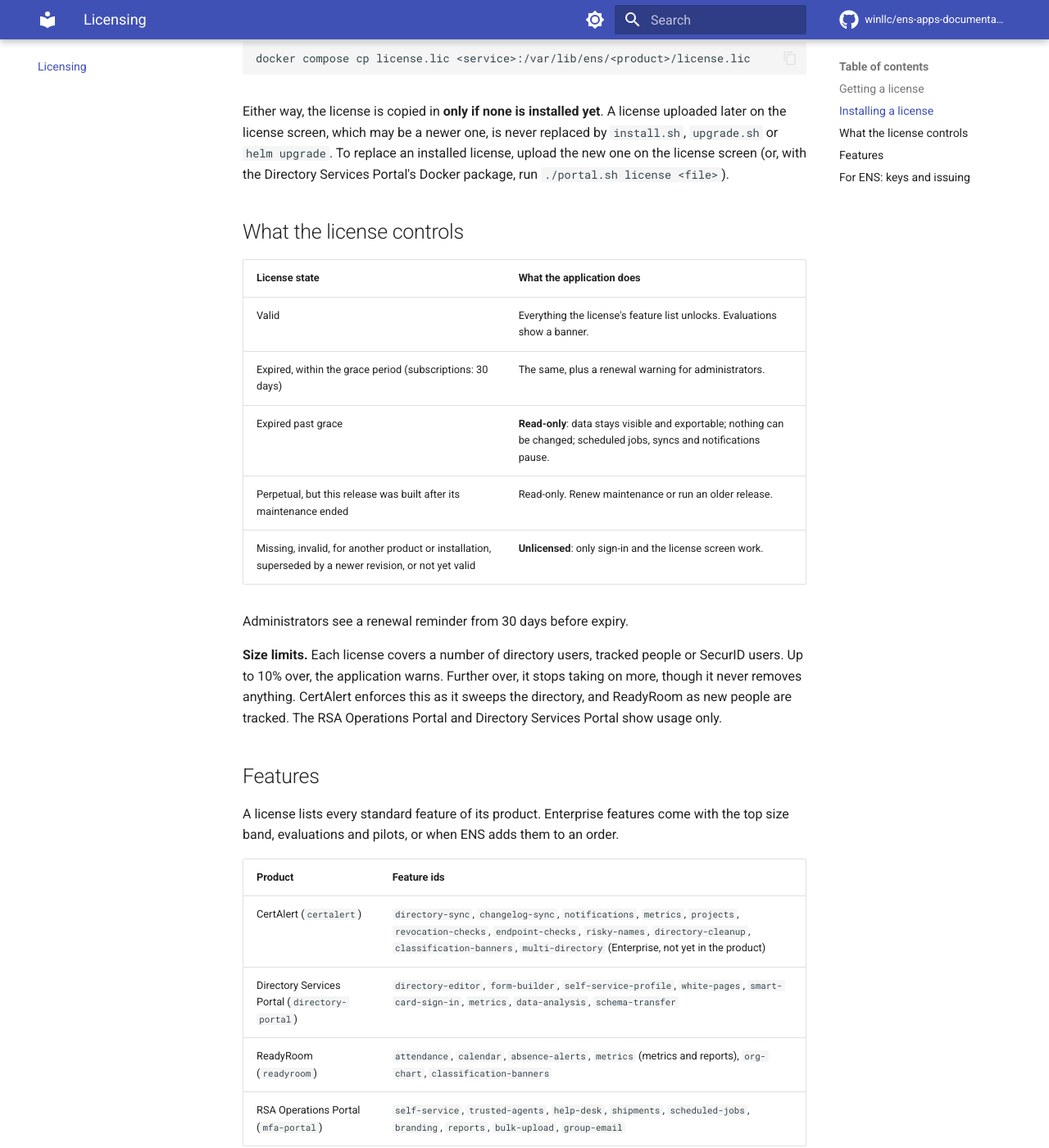
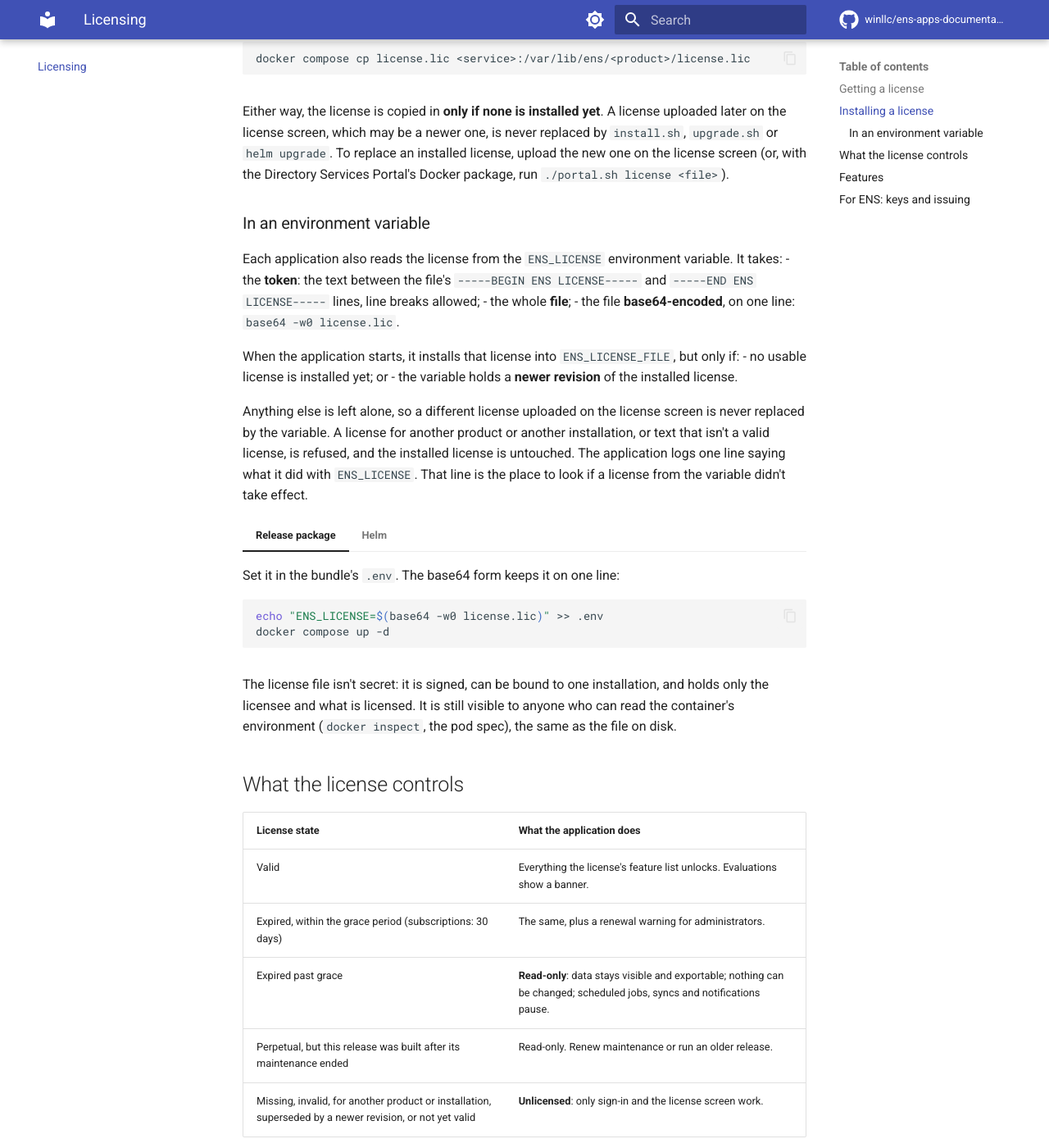
Before and after one commit to winllc/ens-apps-documentation, an MkDocs documentation site: the page built from docs/licensing.md, in a window 1280 px wide and 1400 px high, scrolled down 1984 px. Shown: the whole window at 82% size. Built offline with MkDocs 1.6.1 and Material for MkDocs 9.7.7, drawn with Linux system fonts in a browser that asks for light colours; comment, search, counter and statistics services are not loaded.

Commit message:
Licensing: installing a license from the ENS_LICENSE environment variable
Co-Authored-By: Claude Opus 5.5 <noreply@anthropic.com>
Claude-Session: https://claude.ai/code/session_01R2Q6XtDB8DfVmiejzJGwBh

````diff
--- a/docs/licensing.md
+++ b/docs/licensing.md
@@ -83,6 +83,58 @@ the license screen, which may be a newer one, is never replaced by `install.sh`,
 `helm upgrade`. To replace an installed license, upload the new one on the license screen (or, with the Directory
 Services Portal's Docker package, run `./portal.sh license <file>`).
 
+### In an environment variable
+
+Each application also reads the license from the `ENS_LICENSE` environment variable. It takes:
+- the **token**: the text between the file's `-----BEGIN ENS LICENSE-----` and `-----END ENS LICENSE-----`
+  lines, line breaks allowed;
+- the whole **file**;
+- the file **base64-encoded**, on one line: `base64 -w0 license.lic`.
+
+When the application starts, it installs that license into `ENS_LICENSE_FILE`, but only if:
+- no usable license is installed yet; or
+- the variable holds a **newer revision** of the installed license.
+
+Anything else is left alone, so a different license uploaded on the license screen is never replaced by
+the variable. A license for another product or another installation, or text that isn't a valid license,
+is refused, and the installed license is untouched. The application logs one line saying what it did with
+`ENS_LICENSE`. That line is the place to look if a license from the variable didn't take effect.
+
+=== "Release package"
+
+    Set it in the bundle's `.env`. The base64 form keeps it on one line:
+
+    ```bash
+    echo "ENS_LICENSE=$(base64 -w0 license.lic)" >> .env
+    docker compose up -d
+    ```
+
+=== "Helm"
+
+    Put the license in a Secret, and pass it to the application with `extraEnv`. For the Directory
+    Services Portal the setting is `api.extraEnv`:
+
+    ```bash
+    kubectl -n <namespace> create secret generic <product>-license-env --from-file=ENS_LICENSE=./license.lic
+    ```
+
+    ```yaml
+    extraEnv:
+      - name: ENS_LICENSE
+        valueFrom:
+          secretKeyRef:
+            name: <product>-license-env
+            key: ENS_LICENSE
+    ```
+
+    To roll out a renewed license, replace the Secret and restart the pod
+    (`kubectl rollout restart deployment/<release>-<chart>`). A newer revision of the same license is
+    installed when the pod starts.
+
+The license file isn't secret: it is signed, can be bound to one installation, and holds only the
+licensee and what is licensed. It is still visible to anyone who can read the container's environment
+(`docker inspect`, the pod spec), the same as the file on disk.
+
 ## What the license controls
 
 | License state | What the application does |
````
